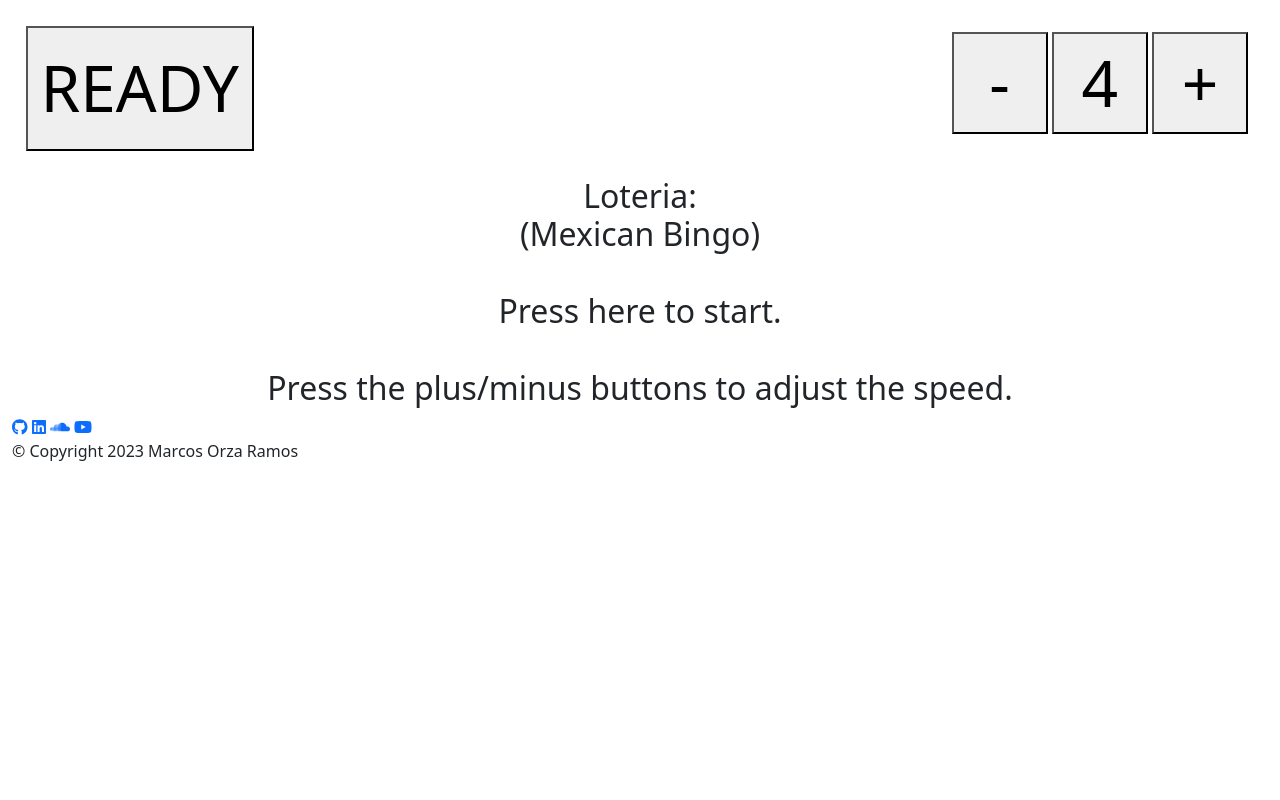
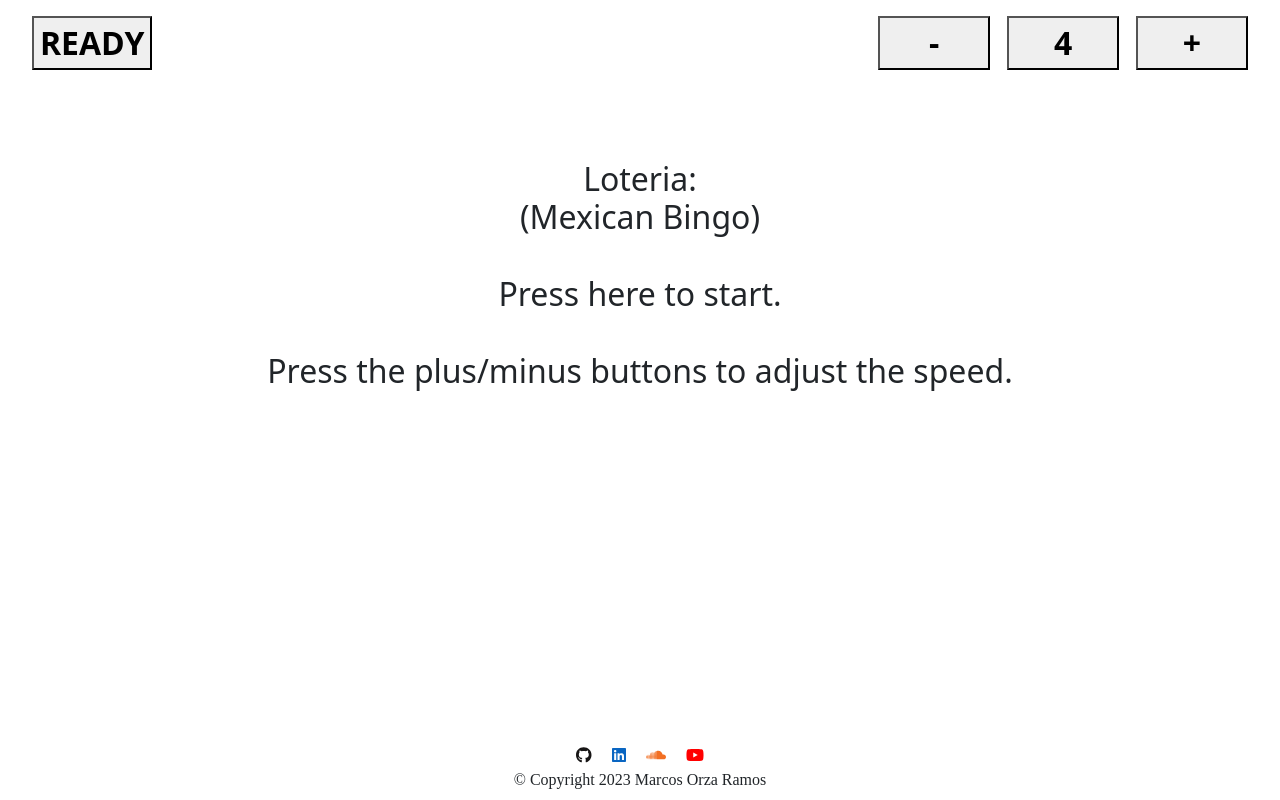
Before and after one commit to djmarquito/loteria, a plain HTML site: page index.html in a window 1280 px wide. Drawn offline with nearby package versions, Linux system fonts and the light colour scheme.

Commit message:
add social media icons

```diff
--- a/style.css
+++ b/style.css
@@ -1,29 +1,33 @@
 #play {
-    height: fit-content;
-    margin: 4%;
-    padding: 2%;
+    margin-left: 5%;
     width: fit-content;
-    font-size: clamp(1rem, 5vw, 6rem);
+    font-size: clamp(2rem, 3vh, 6rem);
+    font-weight: bold;
 }
 .speed_button{
 
-    height: fit-content;
-    width: clamp(2rem, 8vw, 6rem);
-    font-size: clamp(1rem, 5vw, 6rem);
-    }
+    height: 100%;
+    width: clamp(3rem, 9vw, 7rem);
+    font-weight: bold;
+    font-size: clamp(2rem, 4vh, 4rem);
+    margin-left: 1vw;
+}
 
 .grid-container {
+    margin-top: 2vh;
     display: grid;
     grid-template-columns: 1fr 1fr;
+    padding-bottom: 2%;
 }
 
 h1 {
     text-align: center;
     font-size: 4vh;
+    margin: 5vw;
 }
 
 #speed_div{
-    margin: 5% 5% 0 0;
+    margin-right: 5%;
     text-align: right;
 }
 
@@ -35,3 +39,23 @@ h1 {
   max-height: 75vh;
   margin-bottom: 32vh;
 }
+
+#footer {
+    position: absolute;
+    font-size: 2vh;
+    font-family: "Montserrat";
+    font-weight: 400;
+    text-align: center;
+    width: 100%;
+    bottom: 0;
+    height: 7svh;
+
+}
+.fa-linkedin {color: #0A66C2;}
+.fa-youtube {color: #FF0000;}
+.fa-soundcloud {color: #F26F23;}
+.fa-github {color: #171515;}
+
+.social-media-icon {margin: 0 1vh;}
+
+.social-media-icon:hover {transform: scale(1.5);}
```
